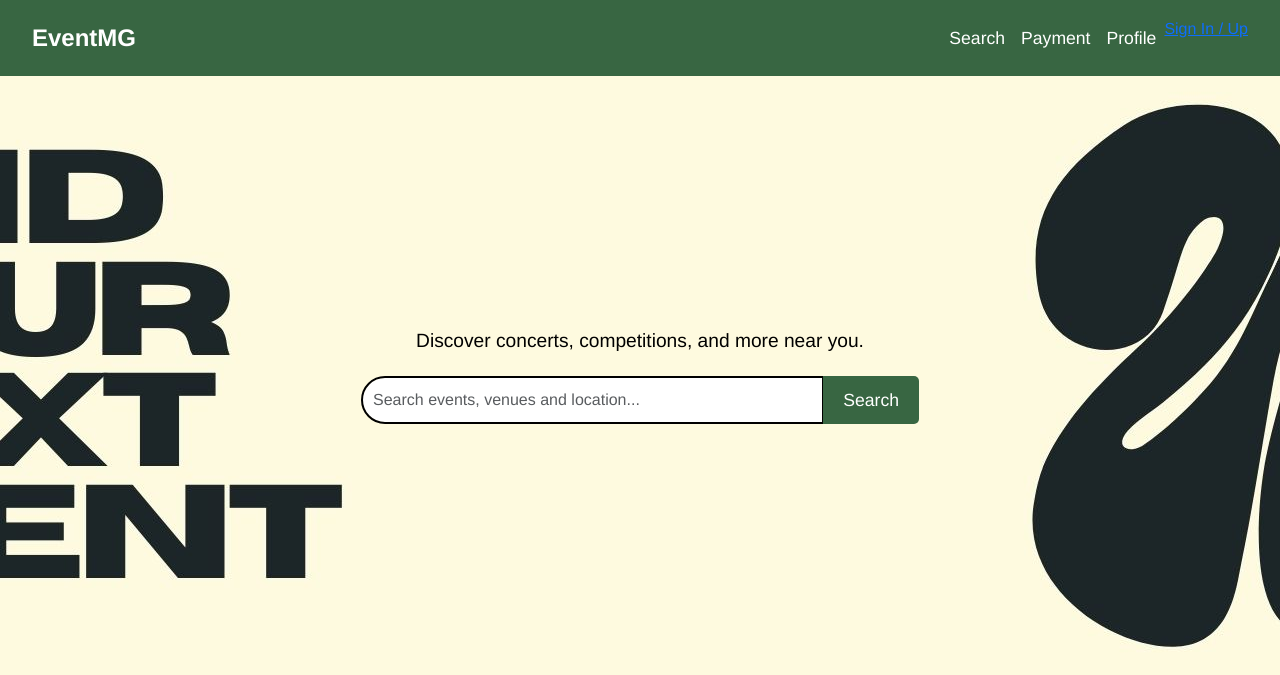
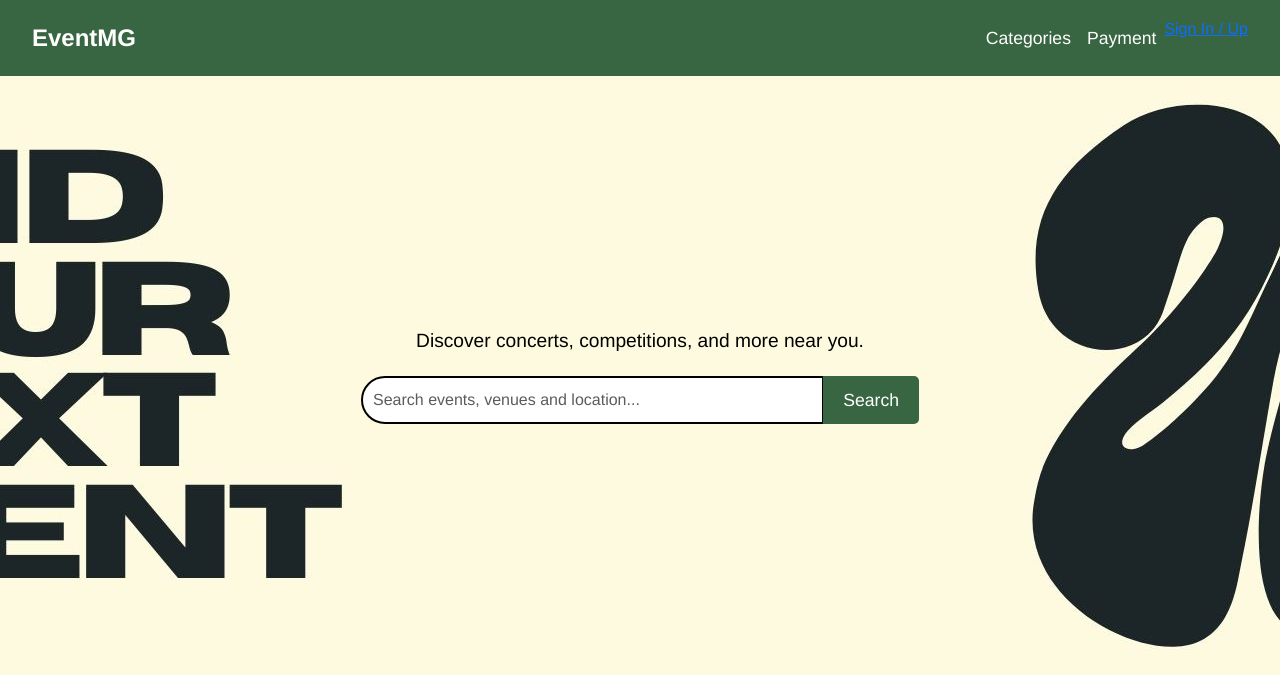
Before and after one commit to Lakshmisanajanasb9/eventsmg, a Flask app: page / in a window 1280 px wide. Shown: the top 675 px of the page. Run offline with Flask 3, Linux system fonts and the light colour scheme.

Commit message:
profile view , todo and navbar change

```diff
--- a/website/templates/eventshome.html
+++ b/website/templates/eventshome.html
@@ -24,14 +24,11 @@
                 <ul class="navbar-nav ms-auto">
                 {% block navbar %}
                     <li class="nav-item">
-                        <a class="nav-link text-white"  href="{{ url_for('views.search') }}" >Search</a>
+                        <a class="nav-link text-white"  href="{{ url_for('views.search') }}" >Categories</a>
                     </li>
                     <li class="nav-item">
                         <a class ="nav-link text-white" href="{{ url_for('views.buyTicket') }}" >Payment</a>
                    </li>
-                    <li class="nav-item">
-                        <a class="nav-link text-white" href="#">Profile</a>
-                    </li>
                     {% endblock %}
                     {% if current_user.is_authenticated %}
                         <div class="ms-auto d-flex align-items-center">
--- a/website/views.py
+++ b/website/views.py
@@ -11,6 +11,10 @@ def home():
 def search():
     return render_template('search.html')
 
+@views.route('/profile',methods=['GET','POST'])
+def profile():
+    return render_template('profile.html')
+
 @views.route('/buyTicket', methods=['GET','POST'])
 def buyTicket():
     return render_template('buyTicket.html')
```
Also changed, not shown: README.md.
